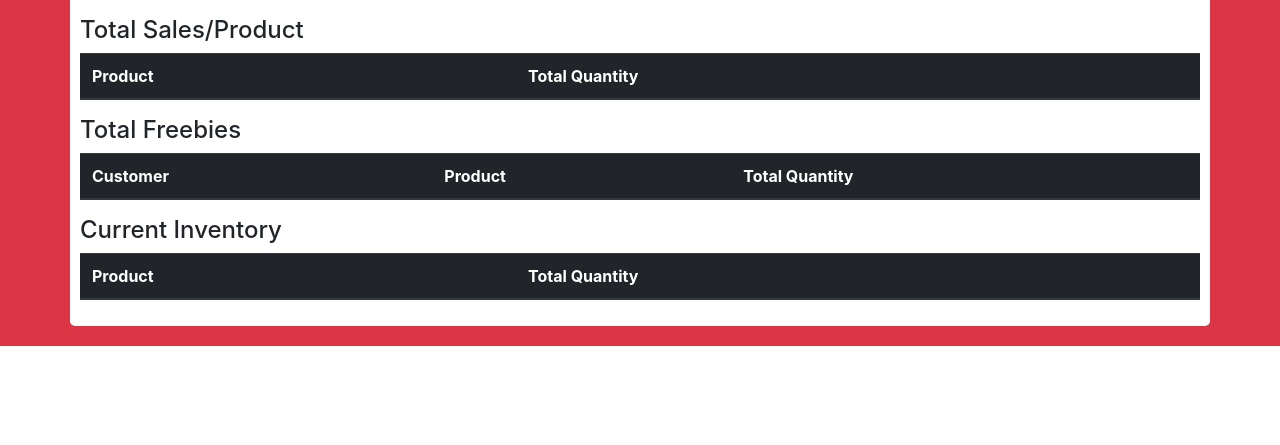
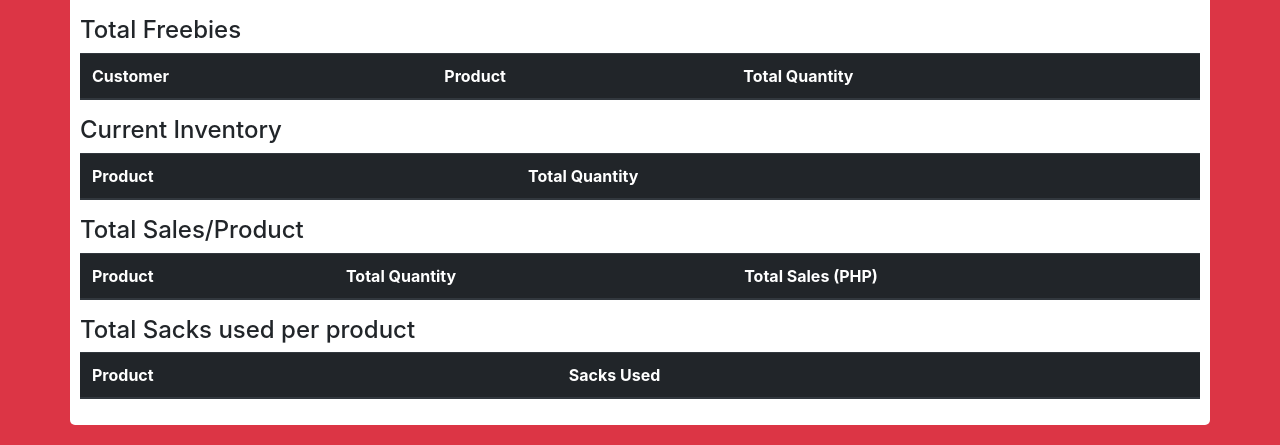
Before and after one commit to ferdinandpolpol/production-inventory, a Django app: page /reports/ in a window 1280 px wide. Shown: the part 597-1042 px from the top of the page. Before the commit the page ends 943 px from the top, so only its background shows below. Run offline with Django 3.2, Linux system fonts and the light colour scheme; the visitor is signed in with stand-in values (Sample User, id 1); lists and menus that the app fills with data are empty; some libraries are stand-ins or nearby versions.

Commit message:
total fglour calculation

```diff
--- a/web/templates/reports.html
+++ b/web/templates/reports.html
@@ -66,19 +66,6 @@
         </table>
     </div>
     <div>
-        <h4>Total Sales/Product</h4>
-        <table class="table table-striped">
-            <thead class="thead-dark">
-                <tr>
-                    <th>Product</th>
-                    <th>Total Quantity</th>
-                </tr>
-            </thead class="thead-dark">
-            <tbody id="totalSalesPerProduct">
-            </tbody>
-        </table>
-    </div>
-    <div>
         <h4>Total Freebies</h4>
         <table class="table table-striped">
             <thead class="thead-dark">
@@ -98,12 +85,47 @@
             <thead class="thead-dark">
                 <tr>
                     <th>Product</th>
+                    <th>Total Quantity</th>
+                </tr>
+            </thead class="thead-dark">
+            <tbody id="currentInventory">
+            </tbody>
+        </table>
+    </div>
+    <div>
+        <h4>Total Sales/Product</h4>
+        <table class="table table-striped">
+            <thead class="thead-dark">
+                <tr>
+                    <th>Product</th>
                     <th>
                         Total Quantity
                     </th>
+                    <th>
+                        Total Sales (PHP)
+                    </th>
                 </tr>
             </thead class="thead-dark">
-            <tbody id="currentInventory">
+            <tbody id="totalSalesPerProduct">
+            </tbody>
+        </table>
+    </div>
+    <div>
+        <h4>
+            Total Sacks used per product
+        </h4>
+        <table class="table table-striped">
+            <thead class="thead-dark">
+                <tr>
+                    <th>
+                        Product
+                    </th>
+                    <th>
+                        Sacks Used
+                    </th>
+                </tr>
+            </thead class="thead-dark">
+            <tbody id="totalSacksPerProduct">
             </tbody>
         </table>
     </div>
@@ -175,7 +197,7 @@
                 $("#totalPerProduct").html(totalPerProductHTML)
 
                 // Total Sales
-                let totalSalesHTML = ""
+                /**let totalSalesHTML = ""
                 res.total_sales.map((product) => {
                     totalSalesHTML += `
                     <tr>
@@ -184,17 +206,27 @@
                         <td>${ product.quantity__sum }</td>
                     </tr>`
                 })
-                $("#totalSales").html(totalSalesHTML)
+                $("#totalSales").html(totalSalesHTML)*/
 
                 // Total Sales p prod
                 let totalSalesPerProductHTML = ""
+                let totalProjectedSale = 0
                 res.total_sales_per_product.map((product) => {
                     totalSalesPerProductHTML += `
                     <tr>
                         <td>${ product.product__name }</td>
                         <td>${ product.quantity__sum }</td>
+                        <td>PHP ${ product.projected_sale__sum.toLocaleString('en-US', {maximumFractionDigits:2}) }</td>
                     </tr>`
+                    console.log(totalProjectedSale)
+                    totalProjectedSale += Number(product.projected_sale__sum)
                 })
+                totalSalesPerProductHTML += `
+                <tr>
+                    <td> </td>
+                    <td>Total Sales</td>
+                    <td>PHP ${ totalProjectedSale.toLocaleString('en-US', {maximumFractionDigits:2}) }</td>
+                </tr>`
                 $("#totalSalesPerProduct").html(totalSalesPerProductHTML)
 
                 // Total Freebies Per Product
@@ -219,6 +251,23 @@
                     </tr>`
                 }
                 $("#currentInventory").html(currentInventoryHTML)
+
+                let totalSacksPerProductHTML = ""
+                let totalSackCount = 0
+                res.total_flour.map((product) => {
+                    totalSacksPerProductHTML += `
+                    <tr>
+                        <td>${ product.production__product__name }</td>
+                        <td>${ product.quantity__sum }</td>
+                    </tr>`
+                    totalSackCount += Number(product.quantity__sum)
+                })
+                totalSacksPerProductHTML +=
+                `<tr>
+                    <td>Total Sacks:</td>
+                    <td>${ totalSackCount }</td>
+                </tr>`
+                $("#totalSacksPerProduct").html(totalSacksPerProductHTML)
             })
         }
 
--- a/web/web/views.py
+++ b/web/web/views.py
@@ -213,11 +213,13 @@ def reports_api(request):
         total_sales = sales.values(
             "customer__name", "product__name").annotate(Sum('quantity')).filter(quantity__sum__gt=0).order_by("product__name")
         total_sales_per_product = sales.values("product__name").annotate(
-            Sum('quantity')).filter(quantity__sum__gt=0).order_by("product__name")
+            Sum('quantity'), Sum('projected_sale')).filter(quantity__sum__gt=0).order_by("product__name")
         total_freebies = sales.values(
             "customer__name", "product__name").annotate(Sum('freebies')).filter(freebies__sum__gt=0)
         total_sales_per_product_incl_freebies = sales.values(
             "product__name").annotate(sum_out=Sum(F('quantity') + F('freebies'))).filter(sum_out__gt=0)
+        total_flour = ProductionIngredients.objects.filter(
+            production__in=productions, ingredient__name="Flour Sack").values("production__product__name", "ingredient__name").annotate(Sum('quantity'))
 
         current_inventory = {
             product["product__name"]: product["quantity__sum"]
@@ -225,6 +227,8 @@ def reports_api(request):
         }
         for sales in total_sales_per_product_incl_freebies:
             key = sales["product__name"]
+            if key not in current_inventory:
+                continue
             current_inventory[key] = float(
                 current_inventory[key]) - float(sales["sum_out"])
 
@@ -235,9 +239,10 @@ def reports_api(request):
                 "per_product_supply_totals": per_product_supply_totals,
                 "total_production_per_product": total_production_per_product,
                 "total_sales": total_sales,
+                "total_freebies": total_freebies,
+                "current_inventory": current_inventory,
                 "total_sales_per_product": total_sales_per_product,
-                "total_freebies": total_freebies,
-                "current_inventory": current_inventory
+                "total_flour": total_flour,
             }, status=status.HTTP_200_OK)
 
     return Response(status=status.HTTP_500_INTERNAL_SERVER_ERROR)
```
